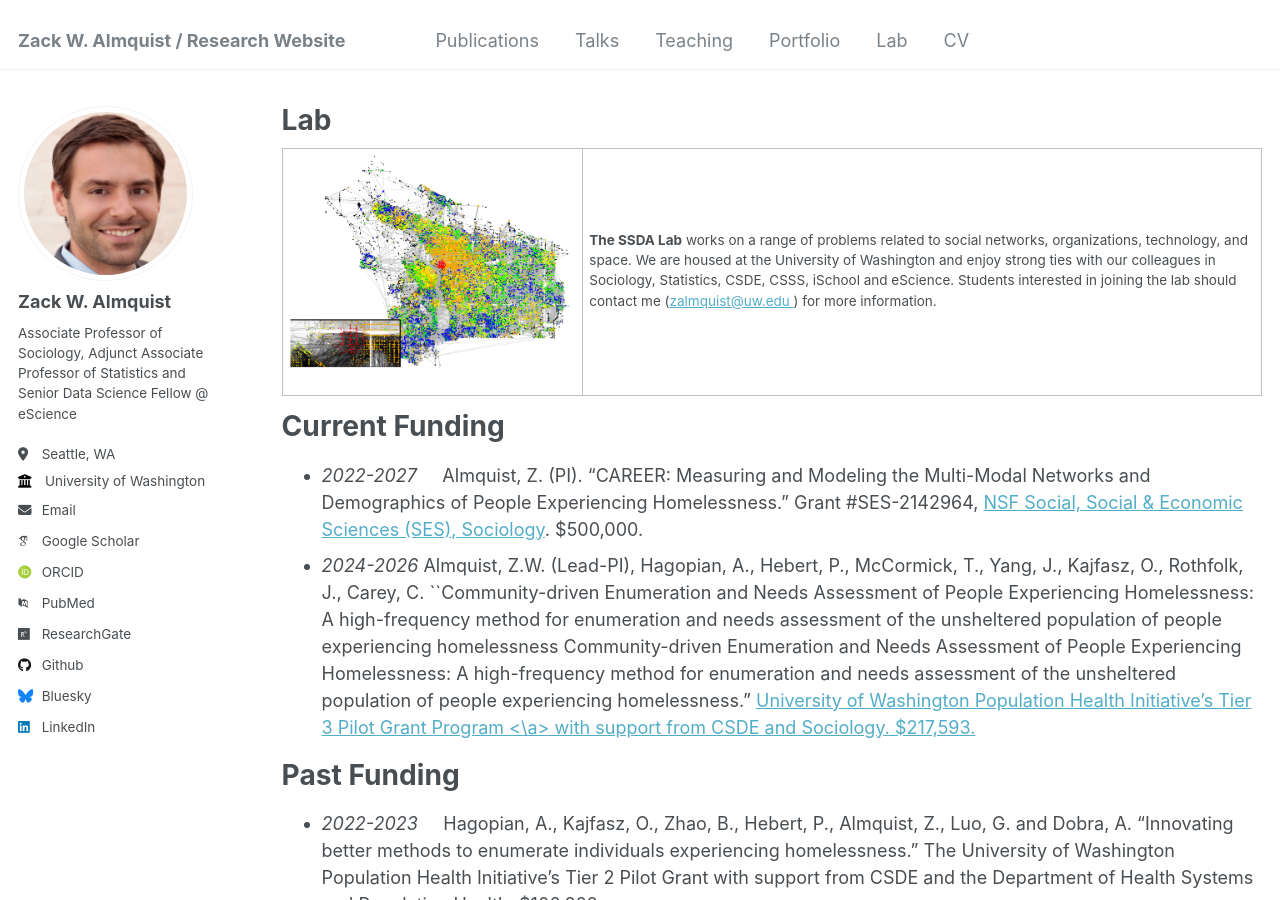
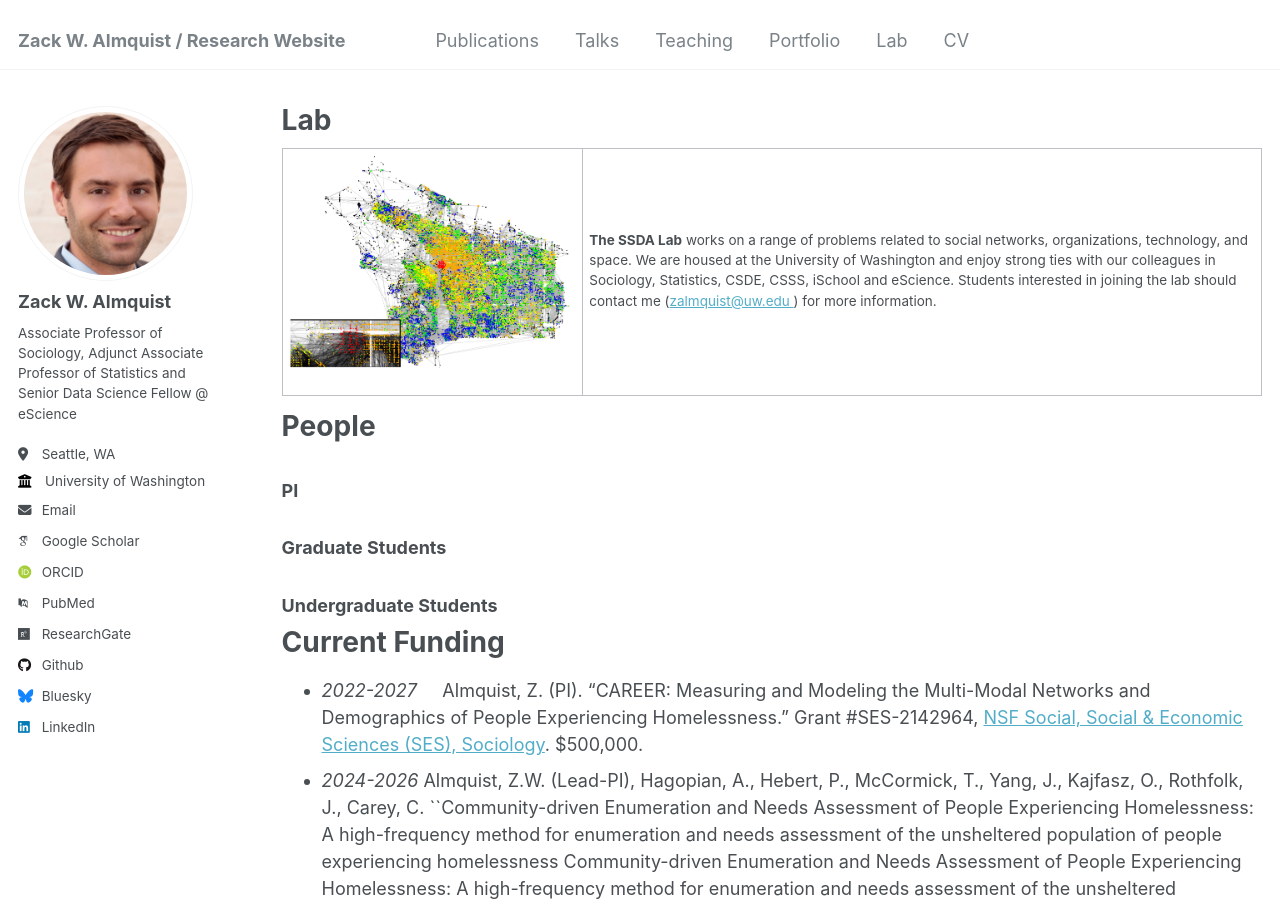
Before and after one commit to zalmquist/zalmquist.github.io, a Jekyll site: the page built from _pages/lab.md, in a window 1280 px wide and 900 px high. Built offline with Jekyll 4.4.1, drawn with Linux system fonts in a browser that asks for light colours; some web fonts are replaced.

Commit message:
Update lab.md

```diff
--- a/_pages/lab.md
+++ b/_pages/lab.md
@@ -12,6 +12,15 @@ author_profile: true
 <img src="/images/diff_fest3.png" alt="SSDA lab" width = "300px">&nbsp;</td>
 <td align="left"><p><b>The SSDA Lab</b> works on a range of problems related to social networks, organizations, technology, and space. We are housed at the University of Washington and enjoy strong ties with our colleagues in Sociology, Statistics, CSDE, CSSS, iSchool and eScience. Students interested in joining the lab should contact me (<a href="mailto:email:zalmquist@uw.edu">zalmquist@uw.edu </a>) for more information.</p>
 </td></tr></table>
+
+People
+===
+
+### PI
+
+### Graduate Students
+
+### Undergraduate Students
 
 
 Current Funding
```
